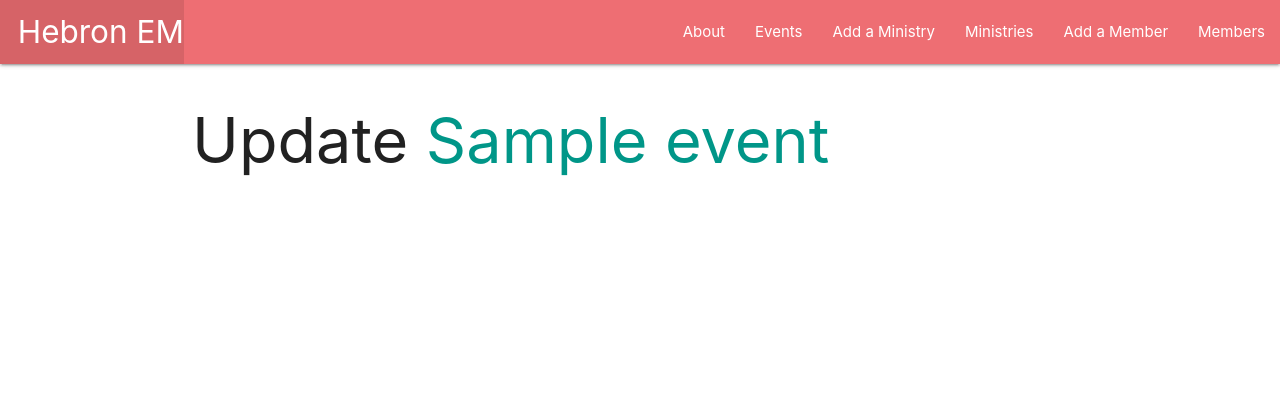
After one commit to woojinv/Hebron-Ministries, a Django app: page /events/1/update/ in a window 1280 px wide. The commit adds this page. Shown: the top 420 px of the page. Run offline with Django 4.2, Linux system fonts and the light colour scheme; tables that the repository leaves empty hold one stand-in row (values such as "Sample post").

Commit message:
working on update form

```diff
--- a/main_app/templates/events/detail.html
+++ b/main_app/templates/events/detail.html
@@ -12,9 +12,8 @@
 
     </div>
     <div class="card-action">
+        <a href="{% url 'events_update' event.id %}">Edit</a>
         <a href="">Delete</a>
-        <a href="">Edit</a>
-
     </div>
 </div>
 
--- a/main_app/templates/events/index.html
+++ b/main_app/templates/events/index.html
@@ -9,14 +9,8 @@
         <div class="card-content">
             <span class="card-title">{{ event.name }}</span>
             <p>Date: {{ event.date }}</p>
-
         </div>
     </a>
-
-
 </div>
 {% endfor %}
-
-
-
 {% endblock content %}
--- /dev/null
+++ b/main_app/templates/main_app/event_form.html
@@ -0,0 +1,7 @@
+{% extends 'base.html' %}
+
+{% block content %}
+<h1>Update <span class="teal-text">{{ event.name }}</span></h1>
+
+
+{% endblock content %}
--- a/main_app/urls.py
+++ b/main_app/urls.py
@@ -12,6 +12,7 @@ urlpatterns = [
     path('ministries/<int:ministry_id>/add_event/', views.add_event, name='add_event'),
     path('events/', views.events_index, name='events_index'),
     path('events/<int:event_id>/', views.events_detail, name='events_detail'),
+    path('events/<int:pk>/update/', views.EventUpdate.as_view(), name='events_update'),
     path('members/', views.members_index, name='members_index'),
     path('members/create/', views.MemberCreate.as_view(), name='members_create'),
     path('members/<int:member_id>/', views.members_detail, name='members_detail'),
--- a/main_app/views.py
+++ b/main_app/views.py
@@ -49,6 +49,11 @@ def events_detail(request, event_id):
     })
 
 
+class EventUpdate(UpdateView):
+    model = Event
+    fields = '__all__'
+
+
 
 class MinistryCreate(CreateView):
     model = Ministry
```
